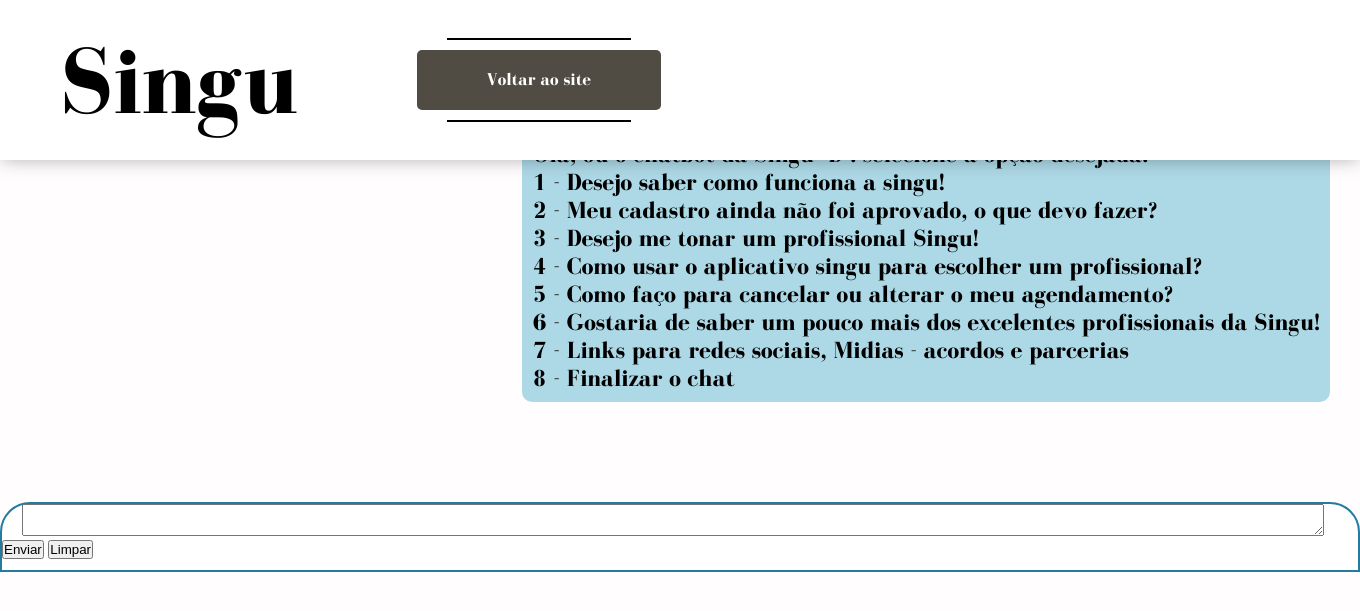
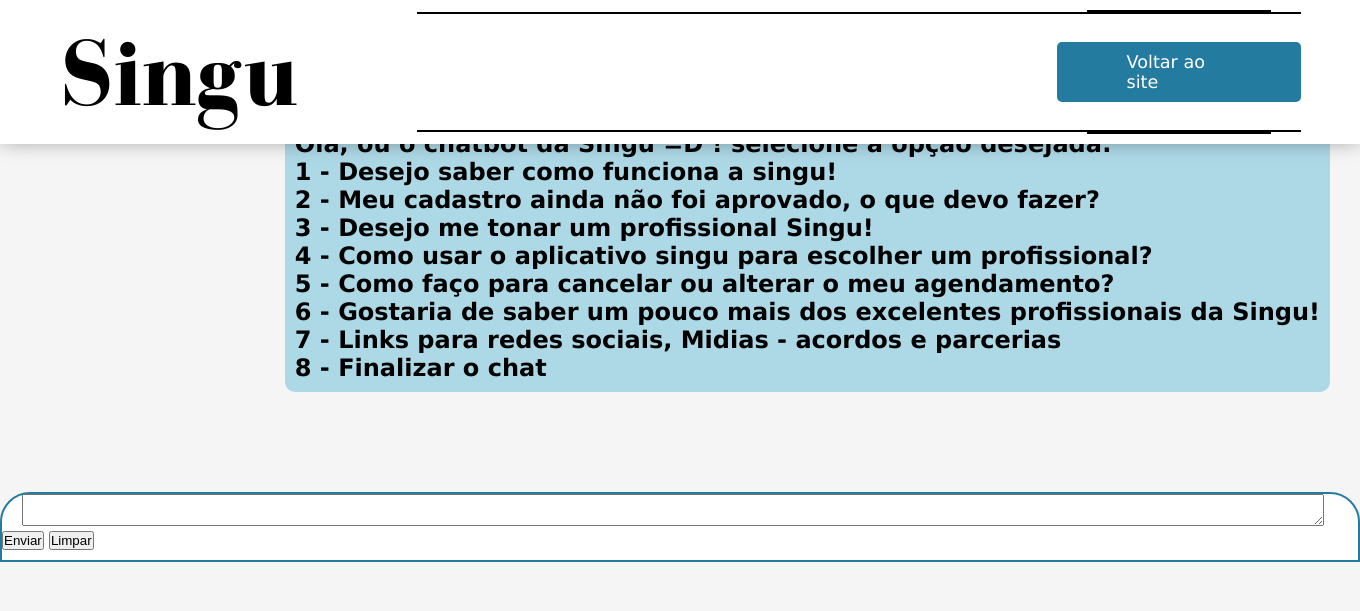
Before and after one commit to lucims205/ProjetoSingu, a PHP site: page /chatbot.php in a window 1360 px wide. Shown: the top 611 px of the page. Run offline with PHP 8.4, Linux system fonts and the light colour scheme.

Commit message:
Update chatbot.php

```diff
--- a/chatbot.php
+++ b/chatbot.php
@@ -127,12 +127,12 @@
     <title>Document</title>
     <link href = "index.css" rel = "stylesheet">
 </head>
-<body>
-<header>
+<body class="body">
+<header class="header">
         <h1 class = "logo">Singu</h1>
-        <nav>
-            <ul class = "menu2">
-                <li><a href="index.php">Voltar ao site</a></li>
+        <nav class="nav">
+            <ul id = "menu2">
+                <li class="li"><a class="a" href="index.php">Voltar ao site</a></li>
             </ul>
         </nav>
     </header>
```
